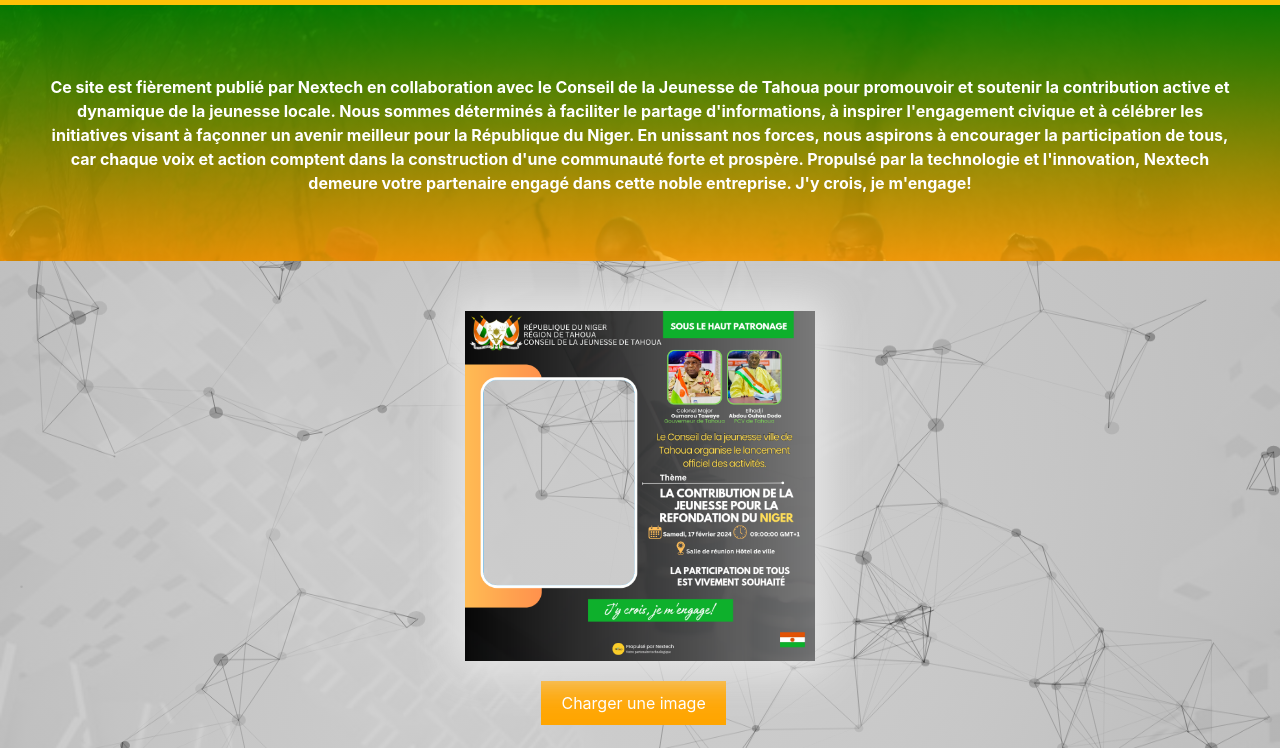
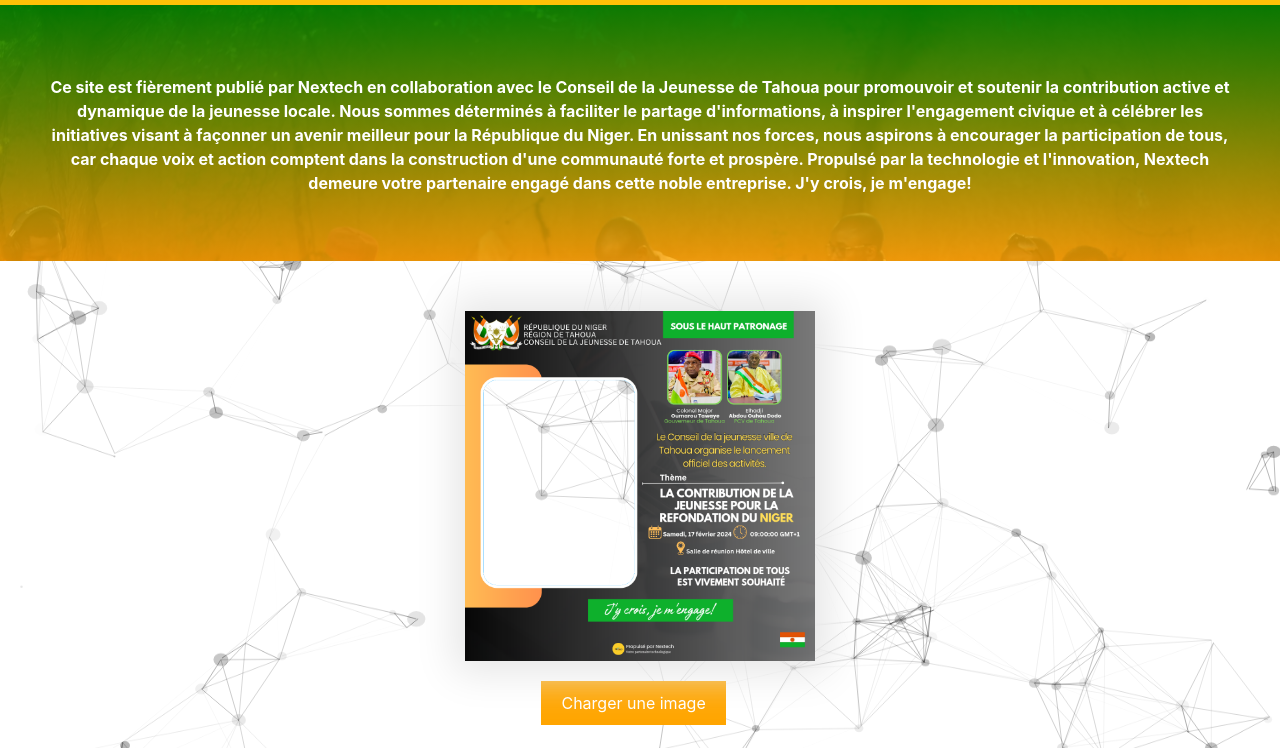
Before and after one commit to rzakniger/photocollage, a website: page index.html in a window 1280 px wide. Shown: the part 51-799 px from the top of the page. Drawn offline with nearby package versions, Linux system fonts and the light colour scheme; no server answers.

Commit message:
Update index.html

```diff
--- a/index.html
+++ b/index.html
@@ -45,7 +45,7 @@
 
 
         #content {
-            background: linear-gradient(to top, rgba(192, 192, 192, 0.7), rgba(192, 192, 192, 0.9)), url('./assets/silver.jpg') no-repeat top center;
+            background: linear-gradient(to top, 255, 255, 255, 0.7), rgba(192, 192, 192, 0.9)), url('./assets/silver.jpg') no-repeat top center;
      background-size: cover;
 
 
```
